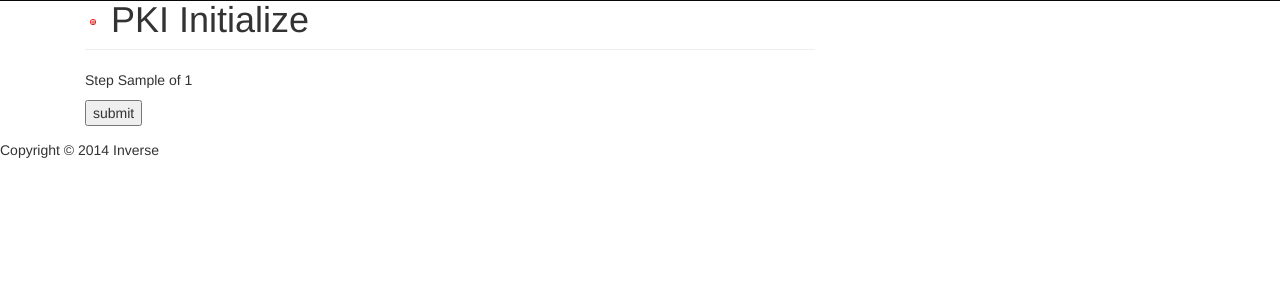
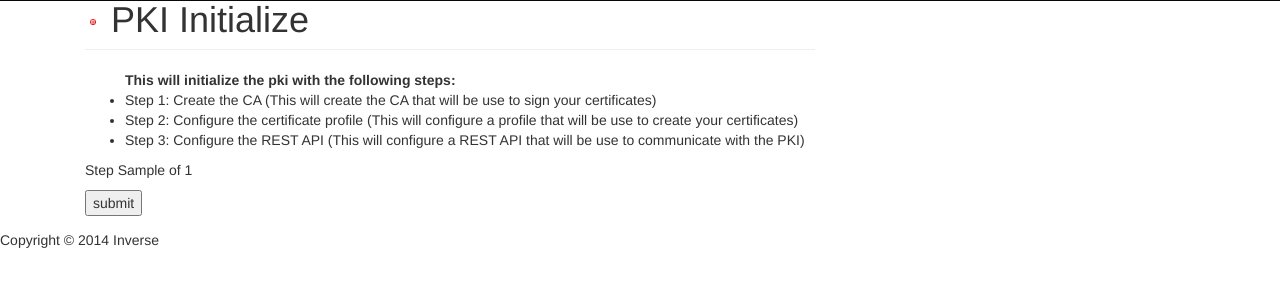
Before and after one commit to inverse-inc/packetfence-pki, a Django app: template pki/templates/wizardca.html in a window 1280 px wide. Shown: the part 50-351 px from the top of the page. Run offline with Django 3.2, Linux system fonts and the light colour scheme; the template is opened without the code that fills it: most values are stand-ins (such as "Sample title", 1, 10 or a date in 2020); parts of the project's set-up code (start-up, migrations or seed data) failed here and were passed over; some libraries are stand-ins or nearby versions.

Commit message:
Added explaination in the wizard

```diff
--- a/pki/templates/wizardca.html
+++ b/pki/templates/wizardca.html
@@ -11,6 +11,14 @@
 
 
 {% block content %}
+<ul>
+<b>This will initialize the pki with the following steps:</b>
+
+<li>Step 1: Create the CA (This will create the CA that will be use to sign your certificates)</li>
+<li>Step 2: Configure the certificate profile (This will configure a profile that will be use to create your certificates)</li>
+<li>Step 3: Configure the REST API (This will configure a REST API that will be use to communicate with the PKI)</li>
+
+</ul>
 <p>Step {{ wizard.steps.step1 }} of {{ wizard.steps.count }}</p>
 <form action="" method="post">{% csrf_token %}
 <table>
```
